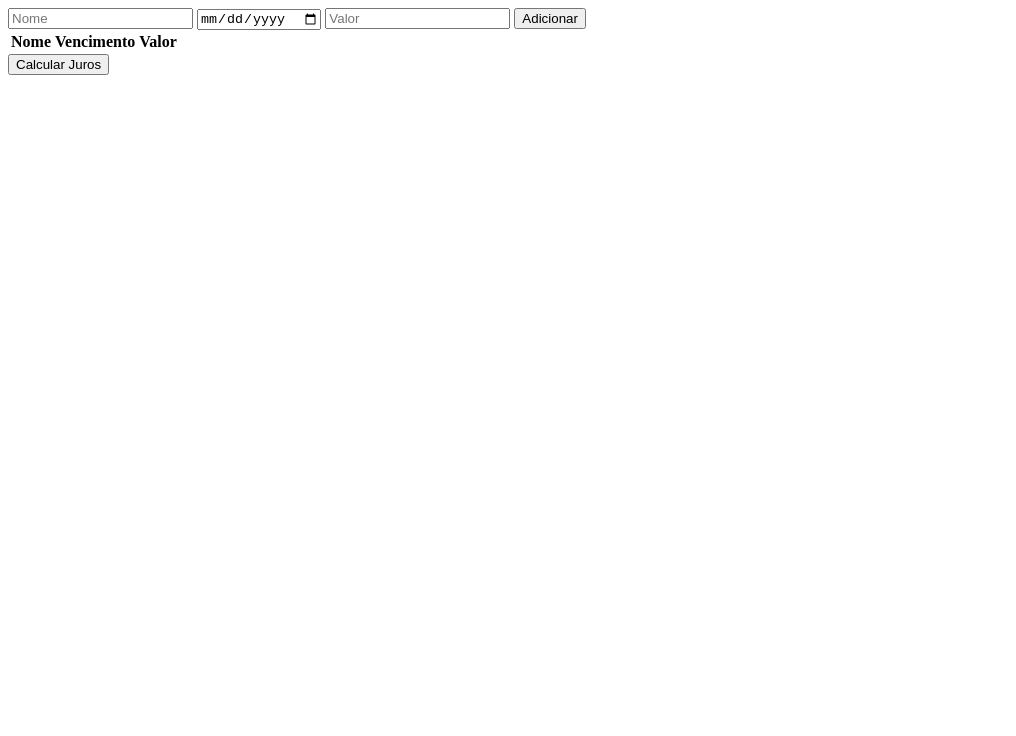
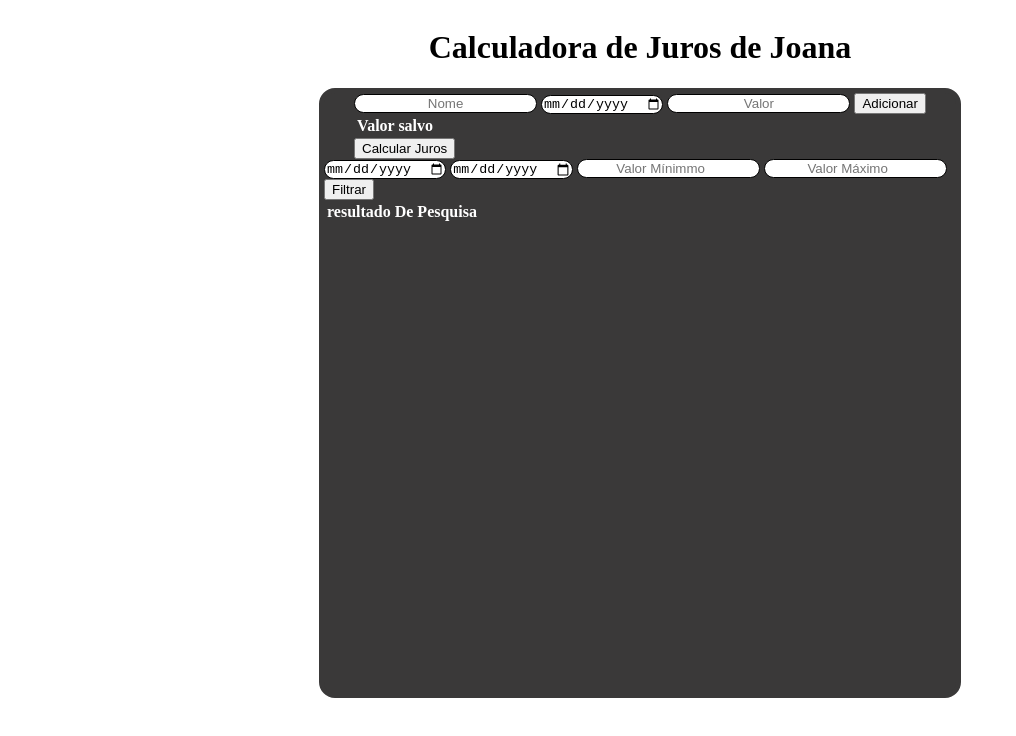
Before and after one commit to PaolaSaraiva/calculadoradejuros, a plain HTML site: page index.html in a window 1280 px wide. Shown: the whole page, without its empty margins (0-1016 px from the left). Drawn offline with Linux system fonts and the light colour scheme.

Commit message:
adicionando pesquisa

```diff
--- a/index.html
+++ b/index.html
@@ -8,6 +8,9 @@
     <link rel="stylesheet" href="./style.css">
 </head>
 <body>
+    <h1>Calculadora de Juros de Joana</h1>
+    <div class="tabelas">
+        <div class="tabeladeentrada">
     <form onsubmit="adicionar(event)">
         <input type="text" id="nome" placeholder="Nome">
         <input type="date" id="data" placeholder="Data de vencimento">
@@ -16,12 +19,27 @@
     </form>
     <table id="tabela">
         <tr>
-            <th>Nome</th>
-            <th>Vencimento</th>
-            <th>Valor</th>
+            <th>Valor salvo</th>
         </tr>
     </table>
     <button onclick="implementarJuros()">Calcular Juros</button>
+    </div>
+    <div class="tabeladepesquisa">
+    <form onsubmit="pesquisar(event)">
+        <input type="date" id="dataDeInicio" placeholder="Data De Inicio">
+        <input type="date" id="dataDeFim" placeholder="Data de finalização">
+        <input type="number" id="valorMinimo" placeholder="Valor Mínimmo">
+        <input type="number" id="valorMaximo" placeholder="Valor Máximo">
+        <button>Filtrar</button>
+    </form>
+    <table id="tabelaPesquisa">
+        <tr>
+            <th>resultado De Pesquisa</th>
+        </tr>
+    </table>
+    </div>
+</div>
+
     <script src="./index.js"></script>
 </body>
 </html>
--- a/index.js
+++ b/index.js
@@ -2,6 +2,7 @@ const nome=document.getElementById("nome")
 const data=document.getElementById("data")
 const valor=document.getElementById("valor")
 const tabela=document.getElementById("tabela")
+const tabeladepesquisa=document.getElementById("tabelaPesquisa")
 let recebiveis=[]
 
 function adicionar (e){
@@ -29,11 +30,10 @@ function carregarTabela (recebiveis){
     // Reseta a tabela
     tabela.innerHTML = `
         <tr>
-            <th>Nome</th>
-            <th>Vencimento</th>
-            <th>Valor</th>
+            <th>Valor salvo</th>
         </tr>
     `
+
 
     // Adiciona os valores na tabela
     for(let i = 0; i < recebiveis.length; i++) {
@@ -84,3 +84,44 @@ function implementarJuros (){
 
     carregarTabela(recebiveisComJuros)
 }
+//cria uma função para pesquisar os recebiveis
+function pesquisar (e){
+    e.preventDefault()
+    const dataDeInicio = document.getElementById ("dataDeInicio")
+    const dataDeFim = document.getElementById ("dataDeFim")
+    const valorMinimo = document.getElementById ("valorMinimo")
+    const ValorMaximo = document.getElementById ("valorMaximo")
+    const recebiveiPesquisados = recebiveis.filter((recebivel)=>{
+        const recebivelestadentrodorangededata = dataDeInicio.value < recebivel.data && dataDeFim > recebivel.data
+        const recebivelestadentrodorangedevalor = valorMinimo.value < recebivel.valor && ValorMaximo.value > recebivel.valor
+        return recebivelestadentrodorangededata && recebivelestadentrodorangedevalor
+    })
+    carregarTabelaDePesquisa(recebiveiPesquisados)
+}
+function carregarTabelaDePesquisa (recebiveis){
+
+    tabela.innerHTML = `
+        <tr>
+            <th>Resultado De Pesquisa</th>
+        </tr>
+    `
+    // Adiciona os valores na tabela
+    for(let i = 0; i < recebiveis.length; i++) {
+        const recebivel = recebiveis[i]
+
+        const novaLinhaDaTabela = document.createElement('tr')
+        const dadoDaTabelaNome = document.createElement('td')
+        const dadoDaTabelaData = document.createElement('td')
+        const dadoDaTabelaValor = document.createElement('td')
+
+        dadoDaTabelaNome.innerHTML = recebivel.nome
+        dadoDaTabelaData.innerHTML = recebivel.data
+        dadoDaTabelaValor.innerHTML = recebivel.valor
+
+        novaLinhaDaTabela.appendChild(dadoDaTabelaNome)
+        novaLinhaDaTabela.appendChild(dadoDaTabelaData)
+        novaLinhaDaTabela.appendChild(dadoDaTabelaValor)
+
+        tabeladepesquisa.appendChild(novaLinhaDaTabela)
+    }
+}
--- a/style.css
+++ b/style.css
@@ -0,0 +1,28 @@
+
+body{
+    display: flex;
+    flex-direction:column;
+    align-items: center;
+    justify-content: center;
+}
+
+.tabelas{
+    display: flex;
+    flex-direction: column;
+    align-items: center;
+    border: 5px solid rgb(58, 57, 57);
+    border-radius: 16px;
+    background-color: rgb(58, 57, 57);
+    width: 50%;
+    height: 600px;
+}
+th,td{
+    color: white;
+}
+input{
+    border: 1px solid black;
+    border-radius: 16px;
+}
+input::placeholder{
+    text-align: center;
+}
```
